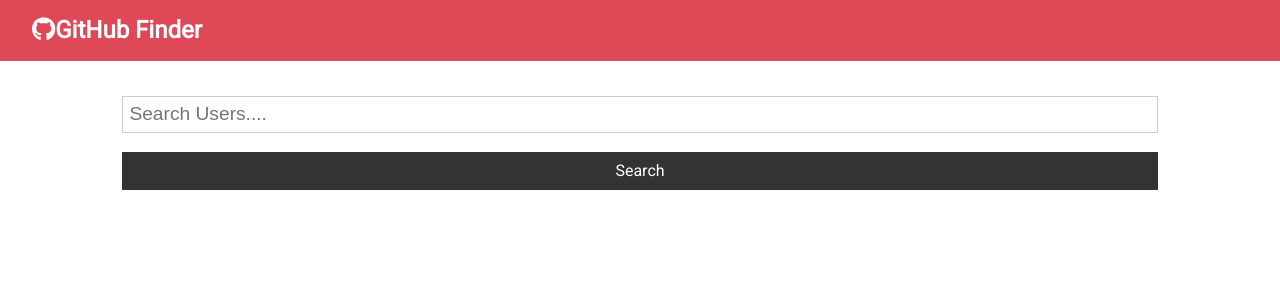
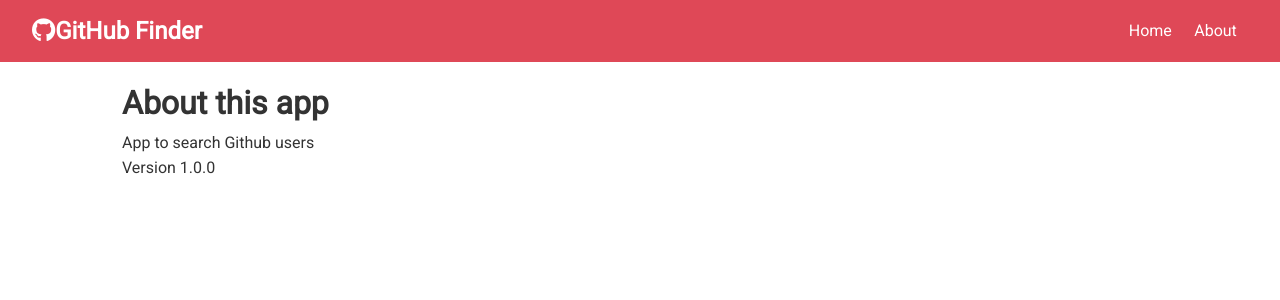
Before and after one commit to adnanreza/github-finder-react, a React (Create React App) app: page /about in a window 1280 px wide. Shown: the top 300 px of the page. Built offline with nearby package versions, Linux system fonts and the light colour scheme.

Commit message:
Use React Router

```diff
--- a/package.json
+++ b/package.json
@@ -3,9 +3,10 @@
   "version": "0.1.0",
   "private": true,
   "dependencies": {
-    "axios": "^0.18.0",
+    "axios": "^0.18.1",
     "react": "^16.8.6",
     "react-dom": "^16.8.6",
+    "react-router-dom": "^5.0.1",
     "react-scripts": "3.0.1"
   },
   "scripts": {
--- a/src/App.js
+++ b/src/App.js
@@ -1,8 +1,10 @@
-import React, { Component } from "react";
+import React, { Component, Fragment } from "react";
+import { BrowserRouter as Router, Switch, Route } from "react-router-dom";
 import Navbar from "./components/layout/Navbar";
 import Search from "./components/users/Search";
 import Users from "./components/users/Users";
 import Alert from "./components/layout/Alert";
+import About from "./components/pages/About";
 import axios from "axios";
 import "./App.css";
 
@@ -42,10 +44,17 @@
     const { users, loading } = this.state;
 
     return (
+      <Router>
         <div className='App'>
           <Navbar />
           <div className='container'>
             <Alert alert={this.state.alert} />
+            <Switch>
+              <Route
+                exact
+                path='/'
+                render={props => (
+                  <Fragment>
                     <Search
                       searchUsers={this.searchUsers}
                       clearUsers={this.clearUsers}
@@ -53,8 +62,14 @@
                       setAlert={this.setAlert}
                     />
                     <Users loading={loading} users={users} />
+                  </Fragment>
+                )}
+              />
+              <Route exact path='/about' component={About} />
+            </Switch>
           </div>
         </div>
+      </Router>
     );
   }
 }
--- a/src/components/layout/Navbar.js
+++ b/src/components/layout/Navbar.js
@@ -1,5 +1,6 @@
 import React from "react";
 import PropTypes from "prop-types";
+import { Link } from "react-router-dom";
 
 const Navbar = ({ icon, title }) => {
   return (
@@ -8,6 +9,10 @@
         <i className={icon} />
         {title}
       </h1>
+      <ul>
+        <Link to='/'>Home</Link>
+        <Link to='/about'>About</Link>
+      </ul>
     </nav>
   );
 };
--- /dev/null
+++ b/src/components/pages/About.js
@@ -0,0 +1,13 @@
+import React, { Fragment } from "react";
+
+const About = () => {
+  return (
+    <Fragment>
+      <h1>About this app</h1>
+      <p>App to search Github users</p>
+      <p>Version 1.0.0</p>
+    </Fragment>
+  );
+};
+
+export default About;
```
Also changed, not shown: 1 other file (tests, documents, lock files or other folders). Lines whose indentation alone changed are shown as unchanged.
